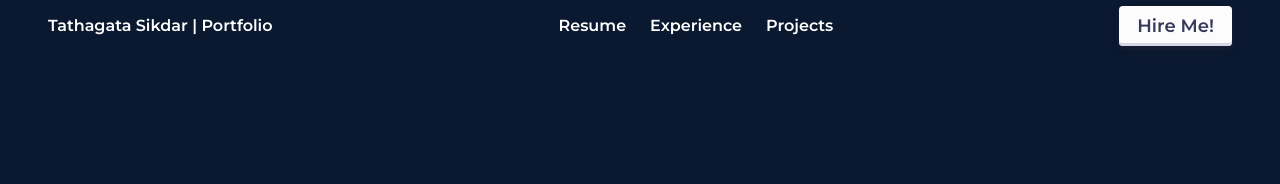
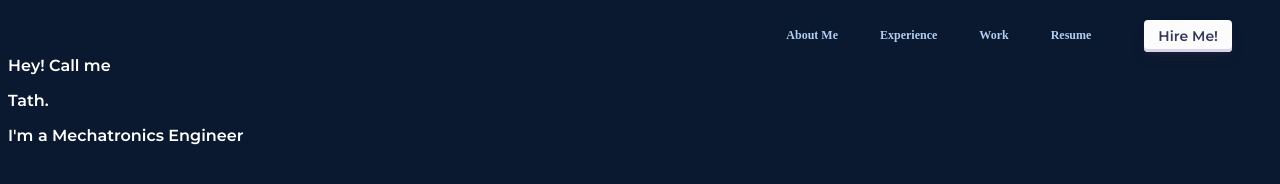
Before and after one commit to TathSikdar/portfolio, a plain HTML site: page index.html in a window 1280 px wide. Drawn offline with Linux system fonts and the light colour scheme; a web font is replaced by a local one.

Commit message:
finished nav bar without functions

```diff
--- a/index.html
+++ b/index.html
@@ -4,27 +4,34 @@
     <head>
         <link rel="stylesheet" href="styles/general.css">
         <link rel="stylesheet" href="styles/navigation_bar.css">
+        <link rel="stylesheet" href="styles/about_me.css">
         <link rel="shortcut icon" href="images/favicon.png">
         <title>Tathagata Sikdar - Portfolio</title>
     </head>
 
     <body>
         <div id="nav-bar">
-            <div class="left-nav">
-                <p id="text-logo">Tathagata Sikdar | Portfolio</p>
-            </div>
             <div class="middle-nav">
-                <p class="nav-link-text">Resume</p>
-                <p class="nav-link-text">Experience</p>
-                <p class="nav-link-text">Projects</p>
-                <p></p>
+                <p class="nav-link-text" style="animation: nav-load 300ms ease-in;">About Me</p>
+                <p class="nav-link-text" style="animation: nav-load 400ms ease-in;">Experience</p>
+                <p class="nav-link-text" style="animation: nav-load 500ms ease-in;">Work</p>
+                <p class="nav-link-text" style="animation: nav-load 600ms ease-in;">Resume</p>
             </div>
             <div class="right-nav">
-                <button id="contact-button">
+                <button id="hire-me-button">
                     Hire Me!
                 </button>
             </div>
         </div>
+        <div id="introduction-card">
+            <div id="introduction-text">
+                <p id="introduction-preamble">Hey! Call me</p>
+                <p id="introduction-name">Tath.</p>
+                <p id="introduction-major">I'm a Mechatronics Engineer</p>
+            </div>
+            <div id="introduction-picture">
 
+            </div>
+        </div>
     </body>
 </html>
--- a/styles/general.css
+++ b/styles/general.css
@@ -1,9 +1,12 @@
-body{
-    background-color: rgb(10, 25, 47);
-}
+@import url('https://fonts.googleapis.com/css2?family=Glegoo:wght@400;700&family=Montserrat:wght@500;600&display=swap');
 
 p{
     color: white;
-    font-family: Montserrat, Arial, Helvetica, sans-serif;
+    font-family: 'Montserrat', sans-serif;
     font-weight: 600;
 }
+
+body{
+    padding-top: 2em;
+    background-color: rgb(10, 25, 47);
+}
--- a/styles/navigation_bar.css
+++ b/styles/navigation_bar.css
@@ -1,7 +1,4 @@
-@import url('https://fonts.googleapis.com/css2?family=Montserrat:wght@500;600&display=swap');
 #nav-bar{
-    /* background-color: rgb(25, 25, 25);
-    background-color: rgb(99, 99, 99); */
 
     position: fixed;
     top: 0;
@@ -9,17 +6,13 @@
     right: 0;
 
     display: flex;
-    justify-content: space-between;
+    justify-content: end;
     align-items: center;
 
     padding-right: 3em;
     padding-left: 3em;
-
-    /* box-shadow: 0px 2px 5px black; */
-}
-
-.left-nav{
-
+    padding-top: 1em;
+    padding-bottom: 1em;
 }
 
 .middle-nav{
@@ -28,26 +21,27 @@
     margin-left: 2em;
 }
 
-.right-nav{
-
+.nav-link-text{
+    font-family: 'Glegoo', serif;
+    color: #b0cdf1;
+    font-weight: 600;
+    font-size: 12px;
+    margin-left: 1.75em;
+    margin-right: 1.75em;
+    transition-duration: 300ms;
+}
+.nav-link-text:hover{
+    color: #7f86d2;
+    cursor: pointer;
 }
 
-#text-logo{
-
-}
-
-.nav-link-text{
-    margin-left: 0.75em;
-    margin-right: 0.75em;
-}
-
-#contact-button{
+#hire-me-button{
     background-color: #FCFCFD;
     color: #36395A;
 
     font-family: Montserrat, Arial, Helvetica, sans-serif;
     font-weight: 600;
-    font-size: 18px;
+    font-size: 14px;
 
     align-items: center;
     border-radius: 4px;
@@ -55,17 +49,42 @@
     box-shadow: rgba(45, 35, 66, 0.4) 0 2px 4px, rgba(45, 35, 66, 0.3) 0 7px 13px -3px, #D6D6E7 0 -3px 0 inset;
     appearance: none;
     padding: 0.5em 1em 0.5em 1em;
-    transition-duration: 300ms;
+    transition-duration: 150ms;
+
+    animation: button-load 700ms ease-in-out;
 }
-#contact-button:focus{
+#hire-me-button:focus{
     box-shadow: #D6D6E7 0 0 0 1.5px inset, rgba(45, 35, 66, 0.4) 0 2px 4px, rgba(45, 35, 66, 0.3) 0 7px 13px -3px, #D6D6E7 0 -3px 0 inset;
 }
-#contact-button:hover {
+#hire-me-button:hover{
     box-shadow: rgba(45, 35, 66, 0.4) 0 4px 8px, rgba(45, 35, 66, 0.3) 0 7px 13px -3px, #D6D6E7 0 -3px 0 inset;
     transform: translateY(-2px);
+    cursor: pointer;
   }
 
-#contact-button:active {
+#hire-me-button:active{
     box-shadow: #9595a1 0 3px 7px inset;
     transform: translateY(2px);
 }
+
+@keyframes nav-load{
+    0%{
+        opacity: 0;
+        transform: translateY(-200%);
+    }
+    100%{
+        opacity: 100%;
+        transform: translateY(0);
+    }
+}
+
+@keyframes button-load{
+    0%{
+        opacity: 0;
+        transform: translateY(-250%);
+    }
+    100%{
+        opacity: 100%;
+        transform: translateY(0);
+    }
+}
```
Also changed, not shown: styles/about_me.css (added).
